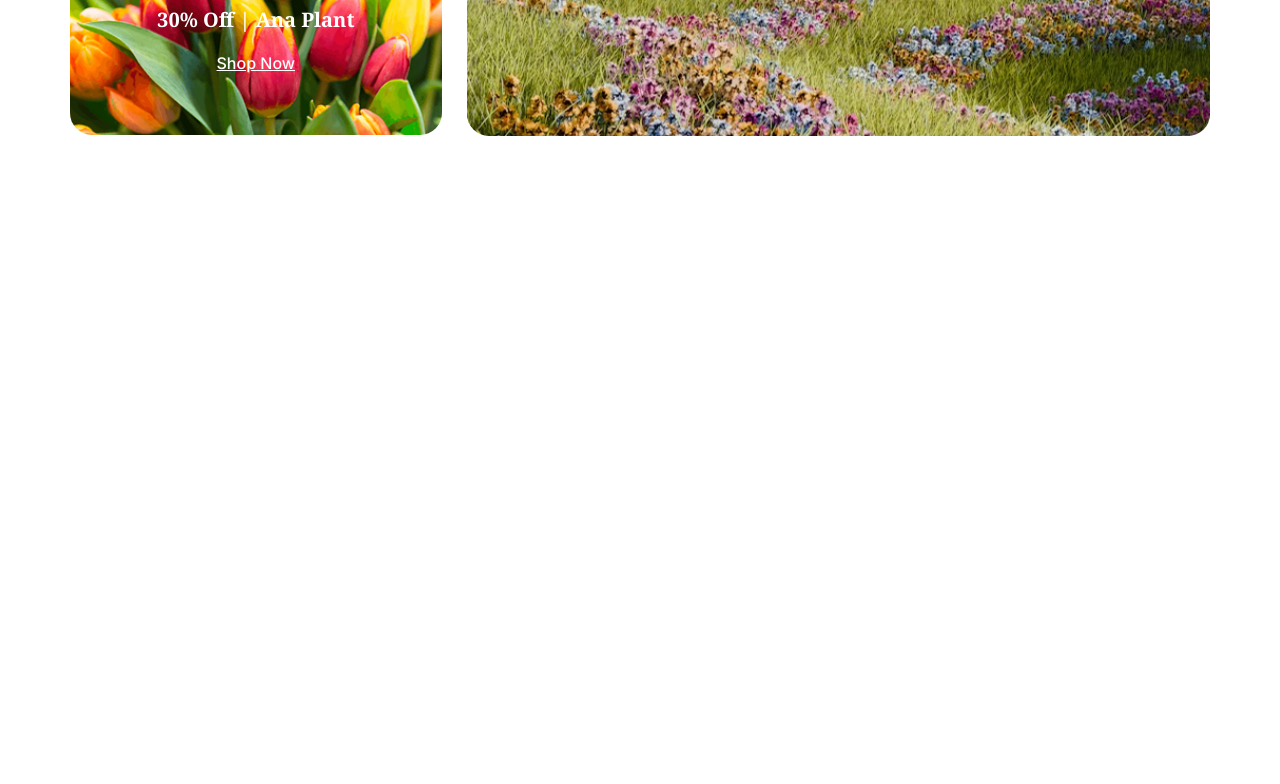
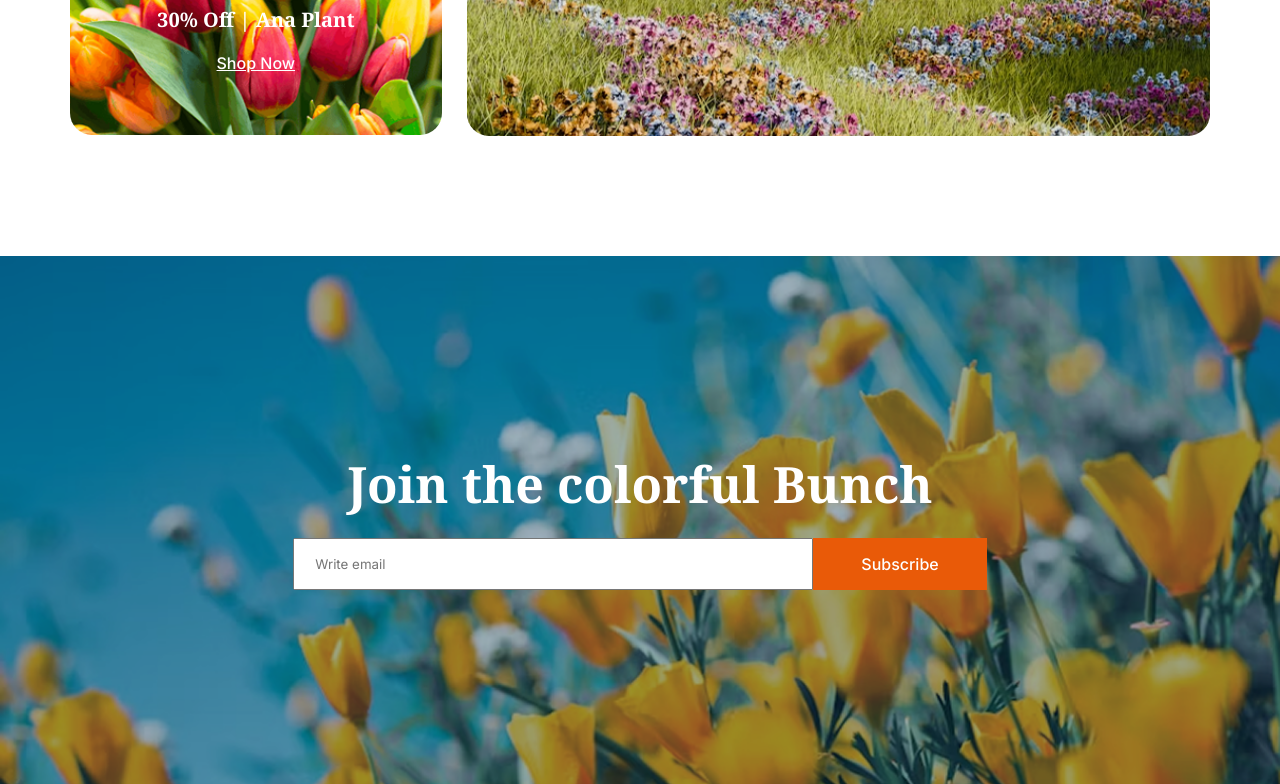
Before and after one commit to clever2817/PH_Assignment_02, a plain HTML site: page index.html in a window 1280 px wide. Shown: the part 3377-4161 px from the top of the page. Before the commit the page ends 3633 px from the top, so only its background shows below. Drawn offline with Linux system fonts and the light colour scheme.

Commit message:
Join Section Done

```diff
--- a/index.html
+++ b/index.html
@@ -273,6 +273,21 @@
 
       </div>
       <!-- Latest Deal Section Ends -->
+
+      <!-- Join Section Starts -->
+      <section class="join-container">
+        <div class="join-whole">
+          <h2 class="join-title noto-serif-font">Join the colorful Bunch</h2>
+
+        <div class="join-input-btn">
+          <input class="inter-font" type="email" placeholder="Write email">
+
+          <input class="btn-primary" type="submit" value="Subscribe">
+        </div>
+        </div>
+      </section>
+      <!-- Join Section Ends -->
+
     </main>
     <!-- Main Section Ends -->
   </body>
--- a/styles/style.css
+++ b/styles/style.css
@@ -261,6 +261,40 @@ body {
   text-align: center;
 }
 
+/* Join Section Styles */
+.join-container {
+  width: 100vw;
+  margin-left: calc(-50vw + 50%);
+  height: 33rem;
+  background-image: url("../assets/news-letter-bg.png");
+  background-size: cover;
+  background-repeat: no-repeat;
+  display: flex;
+  justify-content: center;
+  align-items: center;
+}
+
+.join-title {
+  font-size: 3.125rem;
+  color: white;
+  font-weight: bold;
+  text-align: center;
+  margin-bottom: 1.25rem;
+}
+
+.join-input-btn {
+  text-align: center;
+  display: grid;
+  grid-template-columns: 3fr 1fr;
+}
+
+.join-input-btn [type="email"] {
+  height: 2rem;
+  max-width: 40.25rem;
+  color: rgba(0, 0, 0, 0.5);
+  padding: 0.5rem 1.25rem;
+}
+
 /* Responsive Styles */
 @media screen and (max-width: 576px) {
   body {
@@ -294,4 +328,14 @@ body {
     margin-top: 1.5rem;
     height: 50%;
   }
+
+  .join-title {
+    font-size: 1.25rem;
+  }
+
+  .join-input-btn {
+    width: 25rem;
+    justify-items: center;
+  }
+
 }
```
